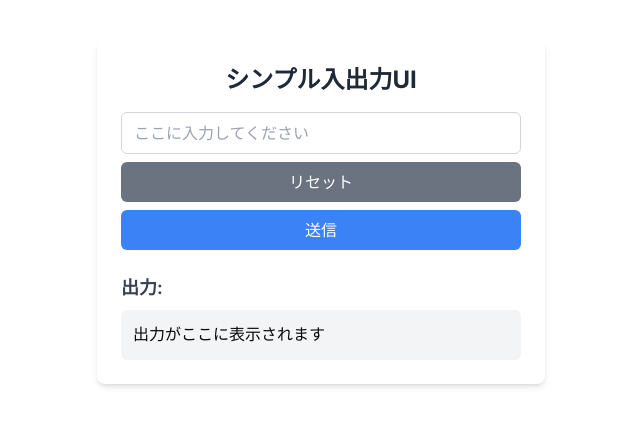
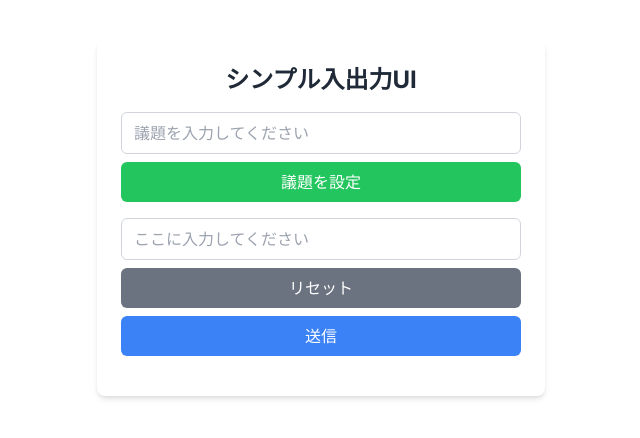
Before and after one commit to KorRyu3/tauri-app, a Next.js app: page / in a window 1280 px wide. Shown: the top 438 px of the page, without its empty margins (319-959 px from the left). Built offline with nearby package versions, Linux system fonts and the light colour scheme.

Commit message:
feat: mainTopicの設定項目の追加

```diff
--- a/app/page.tsx
+++ b/app/page.tsx
@@ -9,7 +9,7 @@ import {
 
 const Home = () => {
   const [input, setInput] = useState("");
-  const [output, setOutput] = useState("");
+  const [mainTopic, setMainTopic] = useState("");
   const [permissionGranted, setPermissionGranted] = useState(false);
 
   // アプリを起動した時に、通知の許可設定がされているかどうかの確認
@@ -31,6 +31,18 @@ const Home = () => {
     checkNotificationPermission();
   }, []);
 
+  useEffect(() => {
+    const initializeSystemPrompt = async () => {
+      try {
+        await invoke("set_system_prompt", { mainTopic: "デフォルトの議題" });
+      } catch (error) {
+        console.error("Failed to set system prompt:", error);
+      }
+    };
+
+    initializeSystemPrompt();
+  }, []);
+
   const handleSubmit = async (e: React.FormEvent) => {
     e.preventDefault();
     try {
@@ -38,7 +50,6 @@ const Home = () => {
       if (res !== "deviation") return;
 
       if (!permissionGranted) {
-        setOutput("通知を出すための権限がありません。");
         return;
       }
 
@@ -53,7 +64,6 @@ const Home = () => {
 
   const handleReset = () => {
     setInput("");
-    setOutput("");
   };
 
   return (
@@ -61,7 +71,29 @@ const Home = () => {
       <h1 className="text-2xl font-bold mb-4 text-center text-gray-800">
         シンプル入出力UI
       </h1>
-
+      <div className="mb-4">
+        <input
+          type="text"
+          value={mainTopic}
+          onChange={(e) => setMainTopic(e.target.value)}
+          className="w-full px-3 py-2 border border-gray-300 rounded-md focus:outline-none focus:ring-2 focus:ring-blue-500"
+          placeholder="議題を入力してください"
+        />
+        <button
+          onClick={async () => {
+            try {
+              await invoke("set_system_prompt", { mainTopic });
+              alert("議題が設定されました");
+            } catch (error) {
+              console.error("Failed to set system prompt:", error);
+              alert("議題の設定に失敗しました");
+            }
+          }}
+          className="mt-2 w-full bg-green-500 text-white py-2 px-4 rounded-md hover:bg-green-600 transition duration-300"
+        >
+          議題を設定
+        </button>
+      </div>
       <form onSubmit={handleSubmit} className="mb-4">
         <input
           type="text"
@@ -84,13 +116,6 @@ const Home = () => {
           送信
         </button>
       </form>
-
-      <div className="mt-6">
-        <h2 className="text-lg font-semibold mb-2 text-gray-700">出力:</h2>
-        <div className="p-3 bg-gray-100 rounded-md min-h-[50px]">
-          {output || "出力がここに表示されます"}
-        </div>
-      </div>
     </div>
   );
 };
```
